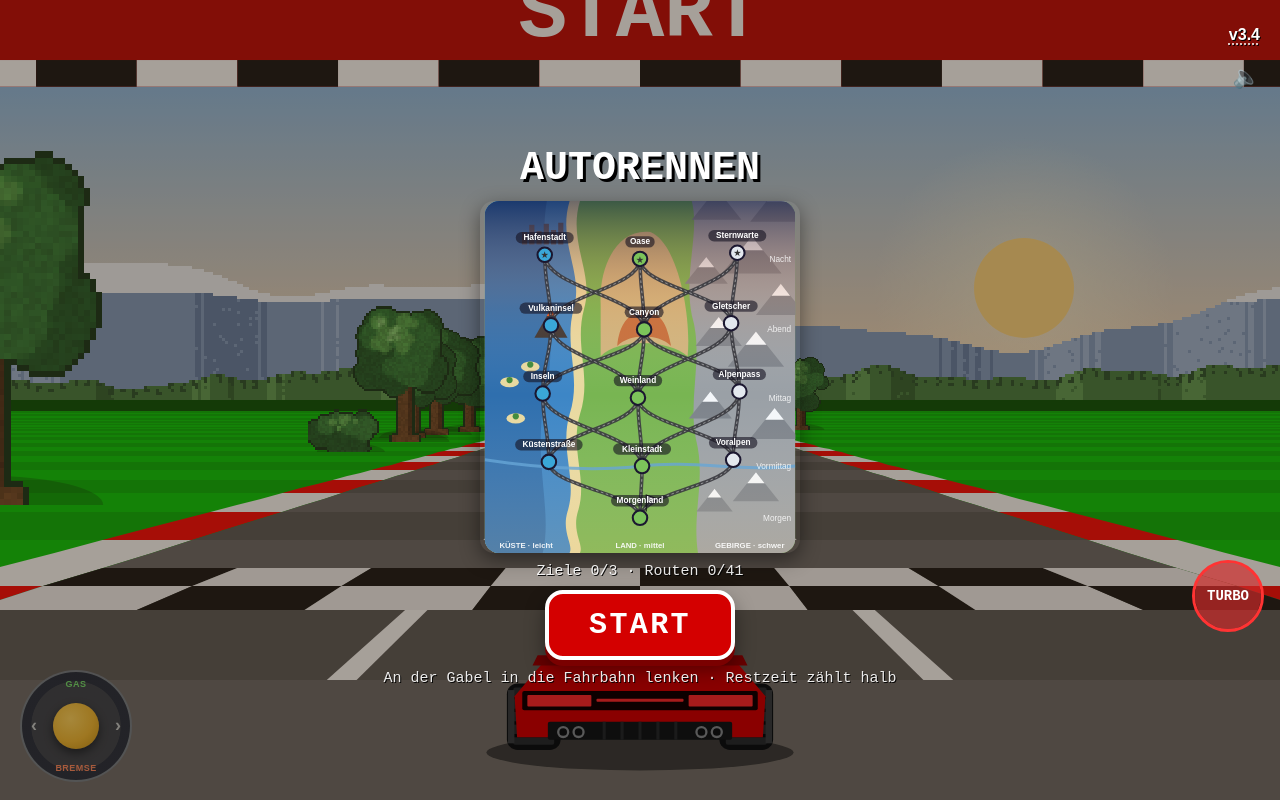
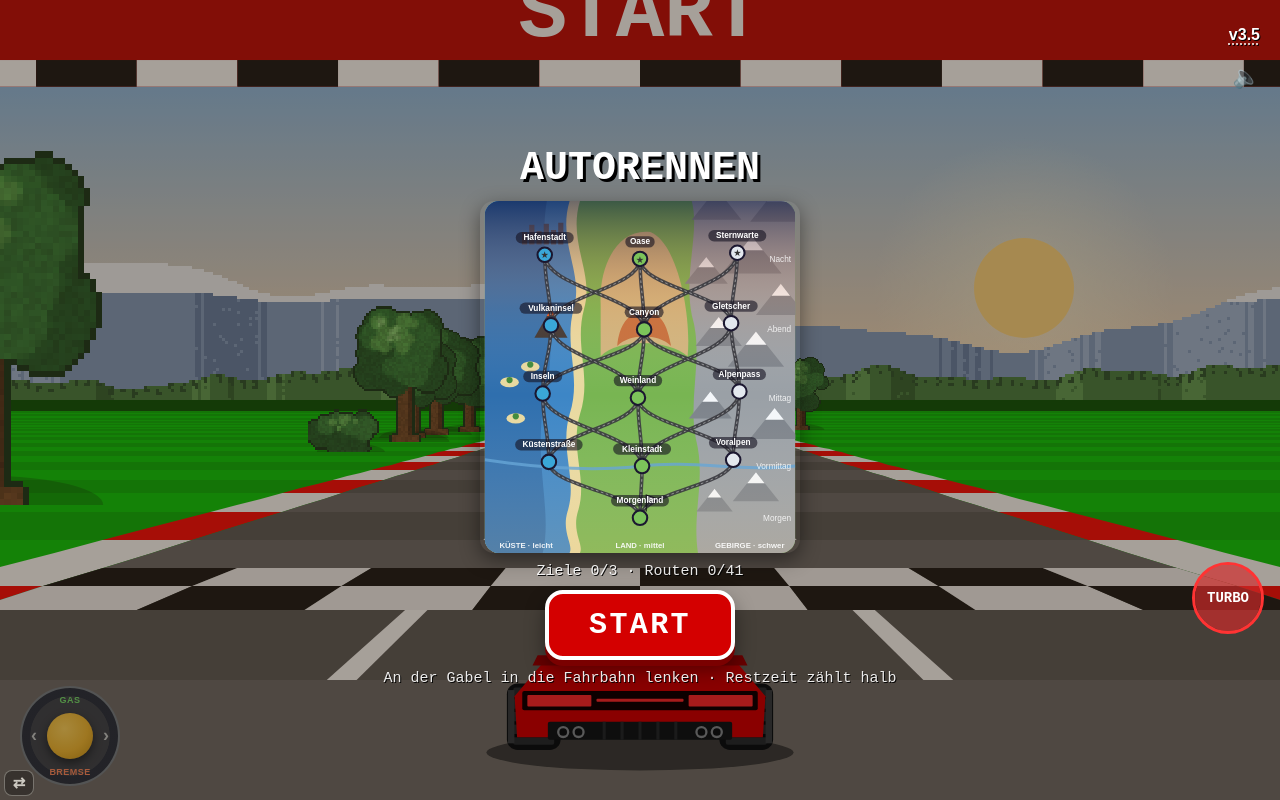
Before and after one commit to luperttrading-lab/Autorennen, a plain HTML site: page index.html in a window 1280 px wide. Drawn offline with Linux system fonts and the light colour scheme; animation ran at ten frames a second.

Commit message:
Bedienfeld niedriger, Knüppel ganz unten, Knopf zum Tauschen von Knüppel und Turbo (v3.5)
Co-Authored-By: Claude Fable 5.2 <noreply@anthropic.com>
Claude-Session: https://claude.ai/code/session_01LHRCLqJFUT92QvuXw8acgW

```diff
--- a/index.html
+++ b/index.html
@@ -126,16 +126,24 @@
         }
         #panel {
             flex: 0 0 auto;
-            height: 20vh;
-            max-height: 170px;
-            min-height: 120px;
+            position: relative;
+            height: 16vh;                 /* niedriger als früher (20 %): mehr Platz fürs Spielbild */
+            max-height: 136px;
+            min-height: 108px;
             display: flex;
             align-items: center;
             gap: 12px;
             background: #242833;
             border-top: 3px solid #11131a;
-            padding: 0 16px max(env(safe-area-inset-bottom), 8px) 0;
+            padding: 0 16px max(env(safe-area-inset-bottom), 4px) 0;
             box-sizing: border-box;
+        }
+        /* Knöpfe getauscht: Turbo links, Knüppel rechts */
+        #panel.swap { flex-direction: row-reverse; padding-left: 16px; padding-right: 0; }
+        #swap {
+            position: absolute; left: 4px; bottom: max(env(safe-area-inset-bottom), 4px); z-index: 21;
+            width: 30px; height: 26px; padding: 0; border: 1px solid rgba(241,239,230,.35); border-radius: 8px;
+            background: rgba(0,0,0,.3); color: rgba(241,239,230,.8); font: bold 15px sans-serif; touch-action: manipulation;
         }
         /* Querformat: Bedienfeld liegt durchsichtig über dem unteren Bildrand */
         @media (orientation: landscape) {
@@ -201,9 +209,9 @@
         }
         #stickBase {
             position: absolute;
-            width: 112px;
-            height: 112px;
-            margin: -56px 0 0 -56px;
+            width: 100px;
+            height: 100px;
+            margin: -50px 0 0 -50px;
             border-radius: 50%;
             background: radial-gradient(circle, rgba(36,40,51,.55) 0 58%, rgba(36,40,51,.8) 59%);
             border: 2px solid rgba(241,239,230,.4);
@@ -266,6 +274,7 @@
         <div id="stickBase"><span class="u">GAS</span><span class="d">BREMSE</span><span class="l">‹</span><span class="r">›</span><div id="stickKnob"></div></div>
     </div>
     <button id="turbo" type="button"><div id="turboFill"></div><span>TURBO</span></button>
+    <button id="swap" type="button" aria-label="Knüppel und Turbo tauschen">⇄</button>
 </div>
 <button id="mute" type="button" aria-label="Ton an/aus">🔊</button>
 <button id="ver" type="button"></button>
@@ -275,7 +284,7 @@
 </div>
 
 <script>
-const APP_VERSION = '3.4';          // bei JEDER Änderung hochzählen, nie zurück
+const APP_VERSION = '3.5';          // bei JEDER Änderung hochzählen, nie zurück
 </script>
 <script>
 const canvas = document.getElementById('gameCanvas');
@@ -322,18 +331,30 @@ const steerZone = document.getElementById('steerZone');
 const stickBase = document.getElementById('stickBase');
 const stickKnob = document.getElementById('stickKnob');
 let steerPtr = null, steerX0 = 0, steerY0 = 0;
+// Knöpfe tauschen (kleiner Knopf unten links): Knüppel und Turbo wechseln die Seite, wird gemerkt
+let swapped = false;
+try { swapped = localStorage.getItem('autorennen.tausch') === 'ja'; } catch (_) {}
+const panelEl = document.getElementById('panel'), swapBtn = document.getElementById('swap');
+panelEl.classList.toggle('swap', swapped);
+swapBtn.addEventListener('pointerdown', (e) => e.stopPropagation());
+swapBtn.addEventListener('click', () => {
+    swapped = !swapped;
+    panelEl.classList.toggle('swap', swapped);
+    try { localStorage.setItem('autorennen.tausch', swapped ? 'ja' : 'nein'); } catch (_) {}
+    stickHome();
+});
 function steerRange() { return Math.max(60, Math.min(140, window.innerWidth * 0.22)); } // Fingerweg für Volleinschlag in px
 function stickR() { return stickBase.offsetWidth / 2 || 85; }
 function stickHome() {
     const r = steerZone.getBoundingClientRect();
     if (!r.width) return;
     const R = stickR();
-    if (window.innerWidth > window.innerHeight) {          // Querformat: links unten, nicht über dem Auto
-        stickBase.style.left = (R + 20) + 'px';
+    if (window.innerWidth > window.innerHeight) {          // Querformat: unten in der Ecke, nicht über dem Auto
+        stickBase.style.left = (swapped ? r.width - R - 20 : R + 20) + 'px';
         stickBase.style.top = (r.height - R - 10) + 'px';
-    } else {                                               // Hochformat: Mitte des Bedienfelds
+    } else {                                               // Hochformat: mittig, ganz unten im Bedienfeld
         stickBase.style.left = (r.width / 2) + 'px';
-        stickBase.style.top = (r.height / 2 - 2) + 'px';
+        stickBase.style.top = (r.height - R - 2) + 'px';
     }
 }
 function steerMove(x, y) {
```
Also changed, not shown: 1 other file.
